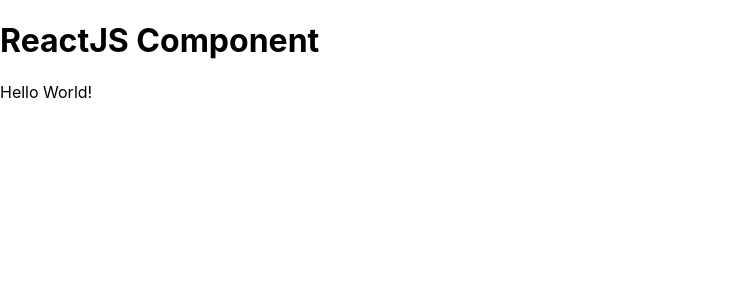
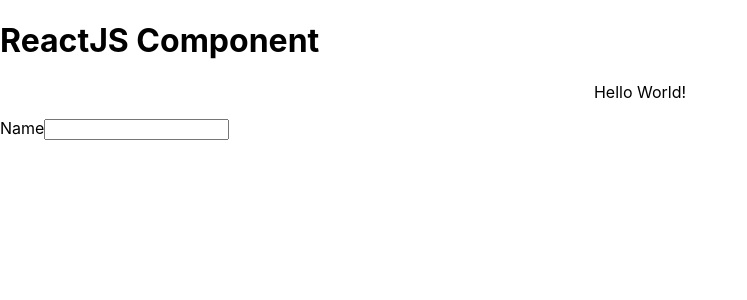
Before and after one commit to nurseld/Tobeto-IstanbulKodluyor, a React (Create React App) app in the folder ReactJSBasic/React05/: page / in a window 1280 px wide. Shown: the top 300 px of the page, without its empty margins (0-747 px from the left). Built offline with nearby package versions, Linux system fonts and the light colour scheme.

Commit message:
jsx detail

```diff
--- a/ReactJSBasic/React05/src/App.js
+++ b/ReactJSBasic/React05/src/App.js
@@ -1,14 +1,19 @@
 //import logo from './logo.svg';
+import React from 'react';
 import './App.css';
 import Header from "./components/Header.js";
 
 function App() {
   return (
 
-    <div>
+    <React.Fragment>
       <Header/>
-      Hello World!
-    </div>
+      <p className='App'>Hello World!</p>
+      <label htmlFor = "myinput">
+        Name
+        <input id = "myinput"></input>
+      </label>
+    </React.Fragment>
 
   );
 }
```
Also changed, not shown: 1 other file (tests, documents, lock files or other folders).
